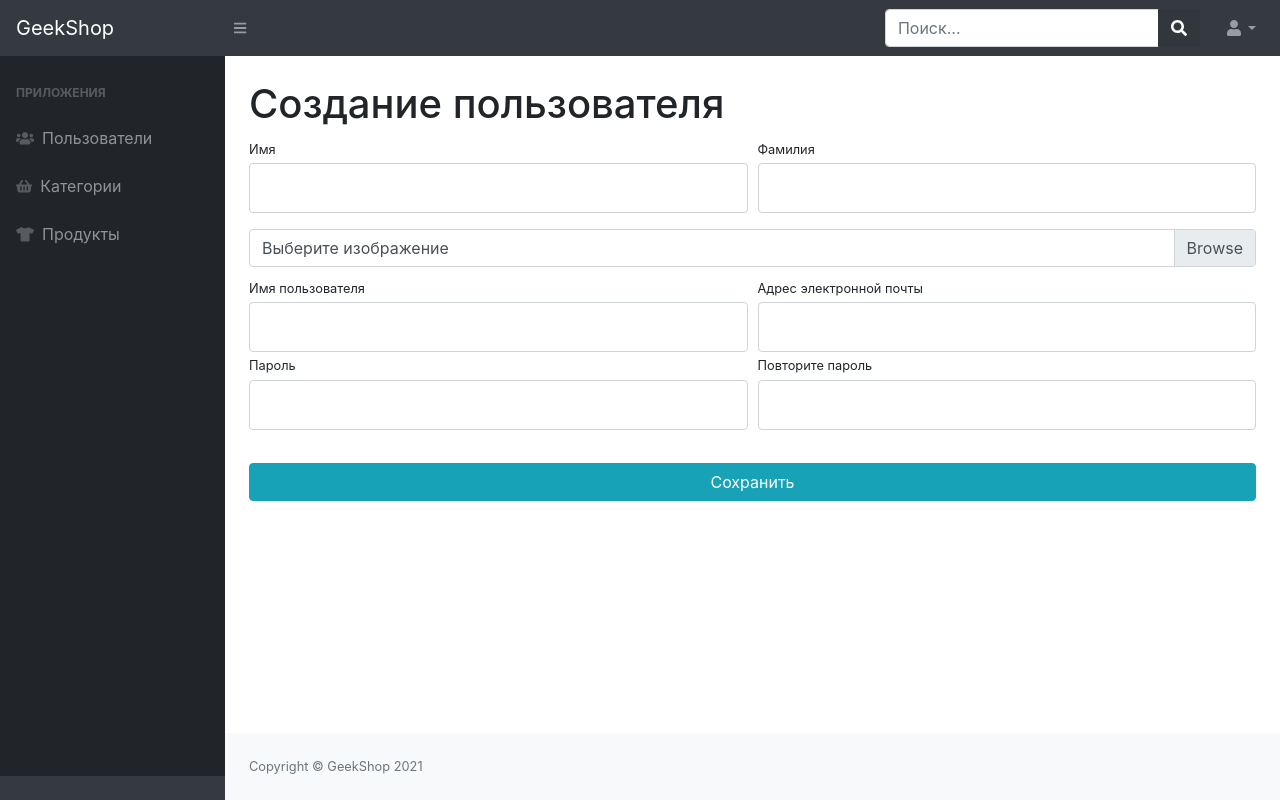
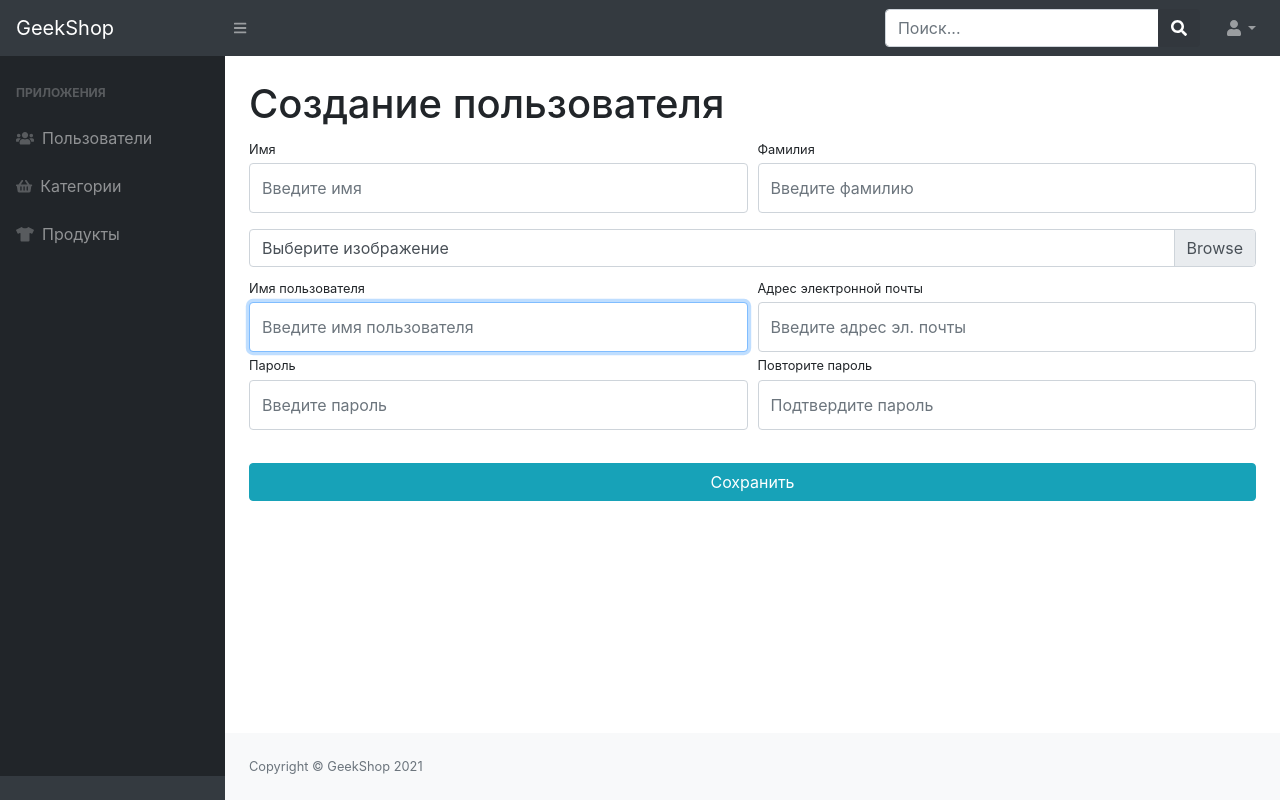
Before and after one commit to orbich67/Django_Framework_basics, a Django app: page /admins/users-create/ in a window 1280 px wide. Run offline with Django 3.2, Linux system fonts and the light colour scheme; some libraries are stand-ins or nearby versions.

Commit message:
created CREATE for admin users

```diff
--- /dev/null
+++ b/admins/forms.py
@@ -0,0 +1,13 @@
+from django import forms
+
+
+from users.forms import UserRegistrationForm
+from users.models import User
+
+
+class UserAdminRegistrationForm(UserRegistrationForm):
+    image = forms.ImageField(widget=forms.FileInput(attrs={'class': 'custom-file-input'}), required=False)
+
+    class Meta:
+        model = User
+        fields = ('username', 'email', 'image', 'first_name', 'last_name', 'password1', 'password2')
--- a/admins/templates/admins/admin-users-create.html
+++ b/admins/templates/admins/admin-users-create.html
@@ -4,52 +4,48 @@
     <main>
         <div class="container-fluid">
             <h1 class="mt-4">Создание пользователя</h1>
-            <form action="">
+            <form action="{% url 'admins:admin_users_create' %}" method="post" enctype="multipart/form-data">
+                {% csrf_token %}
                 <div class="form-row">
                     <div class="col-lg-6">
                         <div class="form-group">
-                            <label class="small mb-1" for="inputFirstName">Имя</label>
-                            <input class="form-control py-4" id="inputFirstName" type="text"/>
+                            <label class="small mb-1" for="{{ form.first_name.id_for_label }}">Имя</label>
+                            {{ form.first_name }}
                         </div>
                     </div>
                     <div class="col-lg-6">
                         <div class="form-group">
-                            <label class="small mb-1" for="inputLastName">Фамилия</label>
-                            <input class="form-control py-4" id="inputLastName" type="text"/>
+                            <label class="small mb-1" for="{{ form.last_name.id_for_label }}">Фамилия</label>
+                            {{ form.last_name }}
                         </div>
                     </div>
                 </div>
                 <div class="form-row mb-2">
                     <div class="col-lg-12">
                         <div class="custom-file">
-                            <input type="file" class="custom-file-input" id="userAvatar" size="50">
-                            <label class="custom-file-label" for="userAvatar">Выберите изображение</label>
+                            {{ form.image }}
+                            <label class="custom-file-label" for="{{ form.image.id_for_label }}">Выберите изображение</label>
                         </div>
                     </div>
                 </div>
                 <div class="form-row">
                     <div class="col-lg-6">
-                        <label class="small mb-1" for="inputUsername">Имя пользователя</label>
-                        <input class="form-control py-4" id="inputUsername" type="text"
-                               aria-describedby="usernameHelp"/>
+                        <label class="small mb-1" for="{{ form.username.id_for_label }}">Имя пользователя</label>
+                        {{ form.username }}
                     </div>
                     <div class="col-lg-6">
-                        <label class="small mb-1" for="inputEmailAddress">Адрес электронной
-                            почты</label>
-                        <input class="form-control py-4" id="inputEmailAddress" type="email"
-                               aria-describedby="emailHelp"/>
+                        <label class="small mb-1" for="{{ form.email.id_for_label }}">Адрес электронной почты</label>
+                        {{ form.email }}
                     </div>
                 </div>
-                <div class="form-row">
-                    <div class="col-lg-6">
-                        <label class="small mb-1" for="inputPassword1">Пароль</label>
-                        <input class="form-control py-4" id="inputPassword1" type="text"
-                               aria-describedby="password1Help"/>
+                                <div class="form-row">
+                <div class="col-lg-6">
+                        <label class="small mb-1" for="{{ form.password1.id_for_label }}">Пароль</label>
+                        {{ form.password1 }}
                     </div>
                     <div class="col-lg-6">
-                        <label class="small mb-1" for="inputPassword2">Повторите пароль</label>
-                        <input class="form-control py-4" id="inputPassword2" type="text"
-                               aria-describedby="password2Help"/>
+                        <label class="small mb-1" for="{{ form.password2.id_for_label }}">Повторите пароль</label>
+                        {{ form.password2 }}
                     </div>
                 </div>
                 <div class="form-row">
--- a/admins/views.py
+++ b/admins/views.py
@@ -1,6 +1,9 @@
-from django.shortcuts import render
+from django.shortcuts import render, HttpResponseRedirect
+from django.urls import reverse
+from django.contrib import messages
 
 from users.models import User
+from admins.forms import UserAdminRegistrationForm
 
 
 def index(request):
@@ -10,7 +13,15 @@ def index(request):
 
 # Create
 def admin_users_create(request):
-    context = {'title': 'Geek Shop - Создание пользователей'}
+    if request.method == 'POST':
+        form = UserAdminRegistrationForm(data=request.POST, files=request.FILES)
+        if form.is_valid():
+            form.save()
+            messages.success(request, 'Вы успешно создали пользователя!')
+            return HttpResponseRedirect(reverse('admins:admin_users'))
+    else:
+        form = UserAdminRegistrationForm()
+    context = {'title': 'Geek Shop - Создание пользователей', 'form': form}
     return render(request, 'admins/admin-users-create.html', context)
 
 
```
Also changed, not shown: admins/templates/admins/admin-users-read.html (+7 -1 lines).
